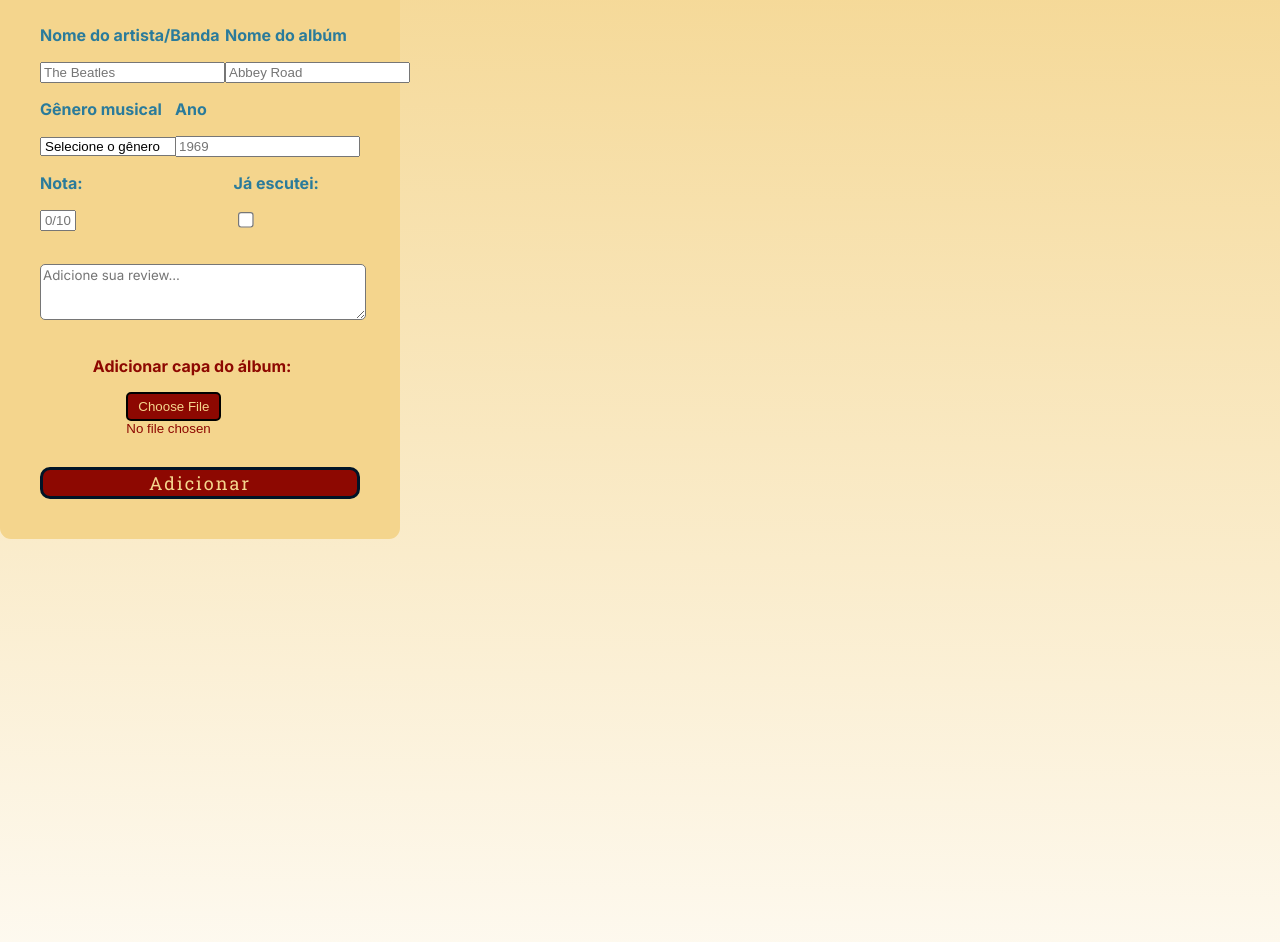
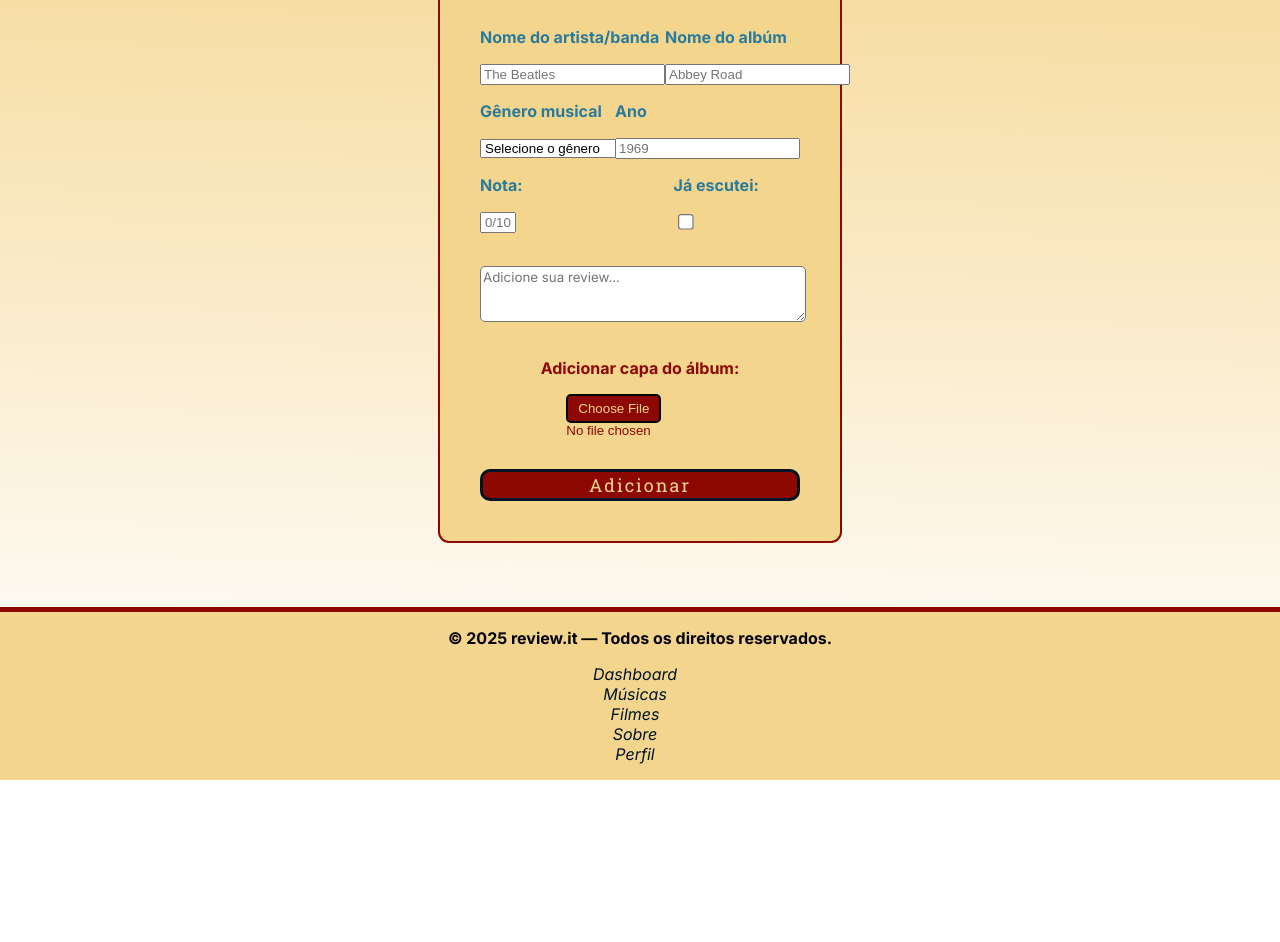
Before and after one commit to guilheNasci/projeto-individual, a website: page Projeto/public/musicas.html in a window 1280 px wide. Shown: the part 280-1222 px from the top of the page. After the commit the page ends 1060 px from the top, so only its background shows below. Drawn offline with Linux system fonts and the light colour scheme.

Commit message:
Adicionando footer e dependência mutter

```diff
--- a/Projeto/DOCUMENTOS_DE_APOIO/exemplo_de_upload_de_arquivo/package.json
+++ b/Projeto/DOCUMENTOS_DE_APOIO/exemplo_de_upload_de_arquivo/package.json
@@ -13,6 +13,7 @@
     "cors": "^2.8.5",
     "express": "^4.18.2",
     "multer": "^1.4.5-lts.1",
+    "mutter": "^1.0.1",
     "mysql2": "^3.3.0",
     "path": "^0.12.7"
   }
--- a/Projeto/public/css/estilo.css
+++ b/Projeto/public/css/estilo.css
@@ -77,7 +77,6 @@ background: linear-gradient(1deg, rgba(42, 123, 155, 1) 0%, rgba(255, 255, 255,
   text-decoration: none;
   color: #8D0801;
 }
-
 
 .mainCard {
   display: flex;
--- a/Projeto/public/css/musicas.css
+++ b/Projeto/public/css/musicas.css
@@ -9,7 +9,7 @@ body {
     margin: 0;
     padding: 0;
     background: linear-gradient(1deg, rgba(42, 123, 155, 1) 0%, rgba(255, 255, 255, 1) 0%, rgba(244, 213, 141, 1) 89%, rgba(244, 213, 141, 1) 40%);
-    height: 1400px;
+    height: 1000px;
 
     background-repeat: no-repeat;
 }
@@ -92,7 +92,11 @@ body {
 
 .containerAlbum {
     display: flex;
+    border: #8D0801 solid 2px;
+
     padding: 40px;
+    align-self: center;
+    justify-content: center;
     background-color: #F4D58D;
     width: 25%;
     border-radius: 11px;
@@ -100,6 +104,8 @@ body {
 }
 
 .mainContainer {
+    justify-content: center;
+    align-self: center;
     display: flex;
     width: 100%;
     display: flex;
@@ -133,6 +139,13 @@ body {
     width: 100%;
     display: flex;
     flex-direction: row;
+}
+
+.nomeBanda{
+
+}
+.nomeAlbum{
+
 }
 
 .row2 {
@@ -183,9 +196,8 @@ body {
 }
 
 .adcAlbum {
-    text-align: center;
-
-    display: flex;
+    text-align: center; /* Centraliza o texto horizontalmente */
+    width: 67%; /* Garante que o elemento ocupe toda a largura disponível */
 }
 
 
@@ -241,3 +253,41 @@ body {
 .optionsGen {}
 
 .lancamento {}
+
+
+footer {
+    margin-top: 5%;
+    font-family: "Inter", sans-serif;
+    width: 100%;
+    margin-bottom: 0;
+    display: flex;
+    flex-direction: column;
+    background-color: #F4D58D;
+    border-top: 5px solid #8D0801 ;
+  }
+
+  footer img{
+   align-self: center;
+    width: 10%;
+  }
+
+  footer ul {
+   list-style: none;
+
+  }
+  .footer-content {
+    text-align: center;
+
+  }
+  .footer-content p{
+    text-align: center;
+    margin-left: 0px;
+    font-weight: bold;
+  }
+  .footer li a {
+    font-style: italic;
+    text-align: center;
+    text-decoration: none;
+    color: #001427;
+    margin-right: 50px;
+  }
--- a/Projeto/public/musicas.html
+++ b/Projeto/public/musicas.html
@@ -22,7 +22,7 @@
         <li><a href="sobrenos.html">Músicas</a></li>
         <li><a href="login.html">Filmes</a></li>
         <li><a href="cadastro.html">Sobre</a></li>
-        <li><a href="meuperfil.html">Perfil</a></li>
+        <li><a href="perfil.html">Perfil</a></li>
       </ul>
     </div>
   </header>
@@ -34,11 +34,10 @@
           <h1>Adicionar álbum</h1>
 
 
-
         </div>
         <div class="row1">
           <div class="nomeBanda">
-            <p>Nome do artista/Banda</p>
+            <p>Nome do artista/banda</p>
             <input type="text" id="nomeBanda" placeholder="The Beatles">
           </div>
           <div class="nomeAlbum">
@@ -124,7 +123,8 @@
         <div class="row3">
           <div class="nota">
             <p>Nota: </p>
-            <input type="text" id="checkboxNota" placeholder="0/10">
+            <input type="text" id="checkboxNota" placeholder="0/10"
+                   oninput="this.value = this.value.replace(/[^0-9]/g, '').slice(0, 2);" />
           </div>
           <div class="jaEscutei">
             <p>Já escutei:</p>
@@ -149,5 +149,20 @@
         <br>
         <button class="button" onclick="adicionarAlbum()">Adicionar</button>
       </div>
+    </div>
+  </div>
 
+
+  <footer class="footer">
+    <div class="footer-content">
+
+      <p>&copy; 2025 review.it — Todos os direitos reservados.</p>
+      <ul class="footer-links">
+        <li><a href="simulador.html">Dashboard</a></li>
+        <li><a href="musicas.html">Músicas</a></li>
+        <li><a href="filmes.html">Filmes</a></li>
+        <li><a href="sobremim.html">Sobre</a></li>
+        <li><a href="meuperfil.html">Perfil</a></li>
+      </ul>
     </div>
+</footer>
```
